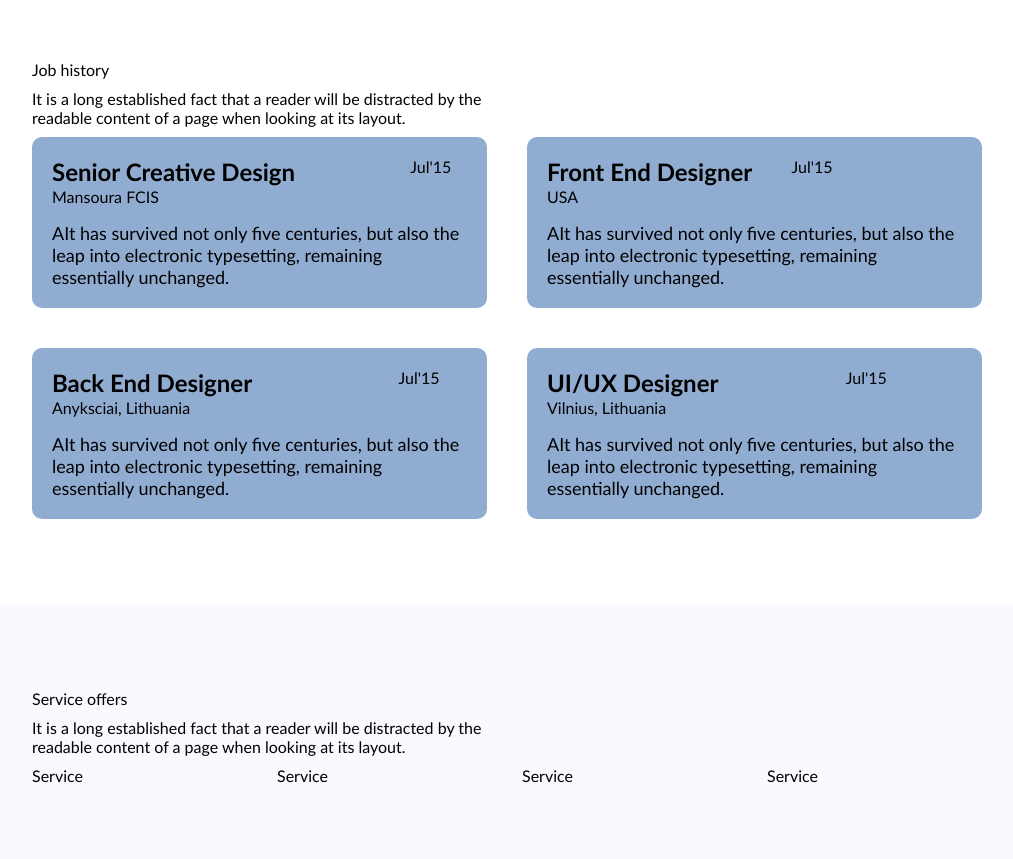
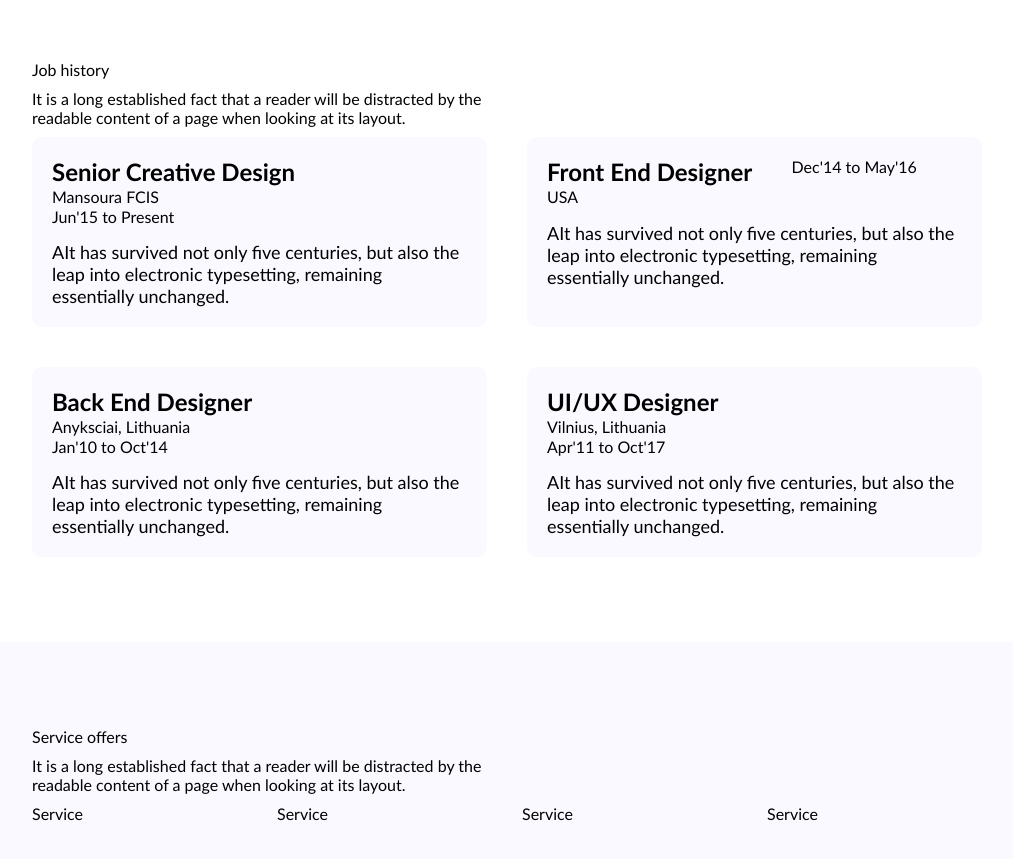
Before and after one commit to front-end-by-rimantas/15-grupe-portfolio, a plain HTML site: page index.html in a window 1280 px wide. Shown: the part 1700-2559 px from the top of the page, without its empty margins (133-1146 px from the left). Drawn offline with Linux system fonts and the light colour scheme.

Commit message:
Job history section

```diff
--- a/css/components/job-history.css
+++ b/css/components/job-history.css
@@ -7,7 +7,6 @@
     display: inline-block;
     padding: 20px;
     background-color: var(--third-color);
-    background-color: var(--main-color);
     border-radius: 10px;
 }
     .job-item:hover {
--- a/js/components/job-history/JobBlock.js
+++ b/js/components/job-history/JobBlock.js
@@ -32,13 +32,47 @@ class JobBlock {
                         <h3>${this.data.jobTitle}</h3>
                         <p>${location}</p>
                     </div>
-                    <div class="btn">Jul'15</div>
+                    <div class="btn">${this.formatDate(this.data.duration)}</div>
                 </div>
                 <p>${this.data.description}</p>
             </div>`;
 
         this.parentDOM.insertAdjacentHTML('beforeend', HTML);
     }
+
+    formatDate( date ) {
+        // Jul'15 to Dec'25
+        // Jul'15 to Present
+        // Jul'15 to Aug'18
+
+        const {from, untill} = date;
+
+        let time = '';
+        if ( from && typeof(from) === 'object' ) {
+            time += this.dateObjectToMonthYear(from);
+        } else {
+            time += 'Birth';
+        }
+
+        time += ' to ';
+
+        if ( untill && typeof(untill) === 'object' ) {
+            time += this.dateObjectToMonthYear(untill);
+        } else {
+            time += 'Present';
+        }
+
+        return time;
+    }
+
+    dateObjectToMonthYear( obj ) {
+        const {month, year} = obj;
+        const shortYear = year % 100;
+        const monthNames = ['Jan', 'Feb', 'Mar', 'Apr', 'May', 'Jun',
+                            'Jul', 'Aug', 'Sep', 'Oct', 'Nov', 'Dec'];
+
+        return monthNames[month] + "'" + (shortYear > 9 ? shortYear : '0'+shortYear);
+    }
 }
 
 export default JobBlock;
```
Also changed, not shown: css/components/job-history.min.css, js/components/job-history/JobBlock.min.js.
